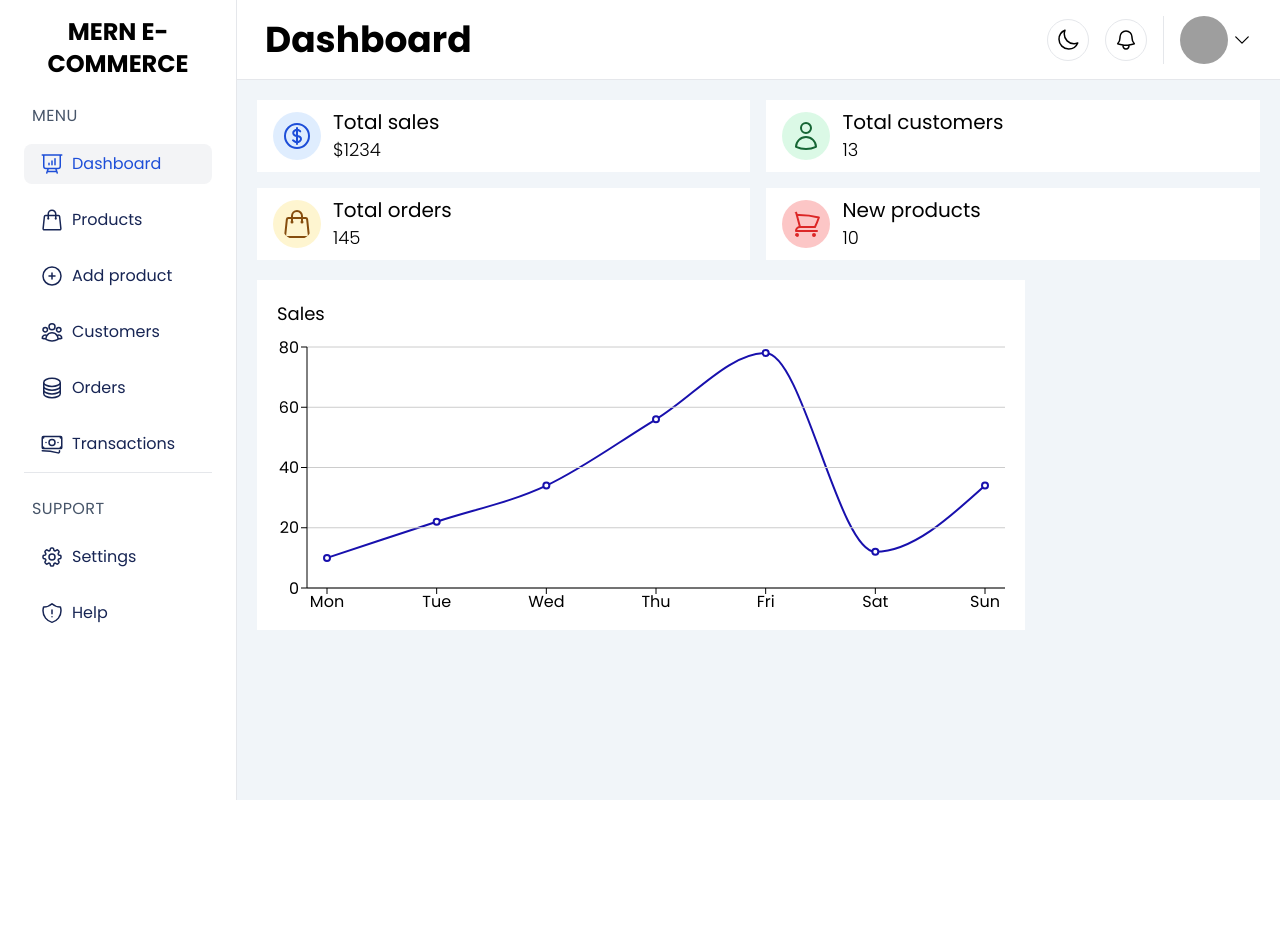
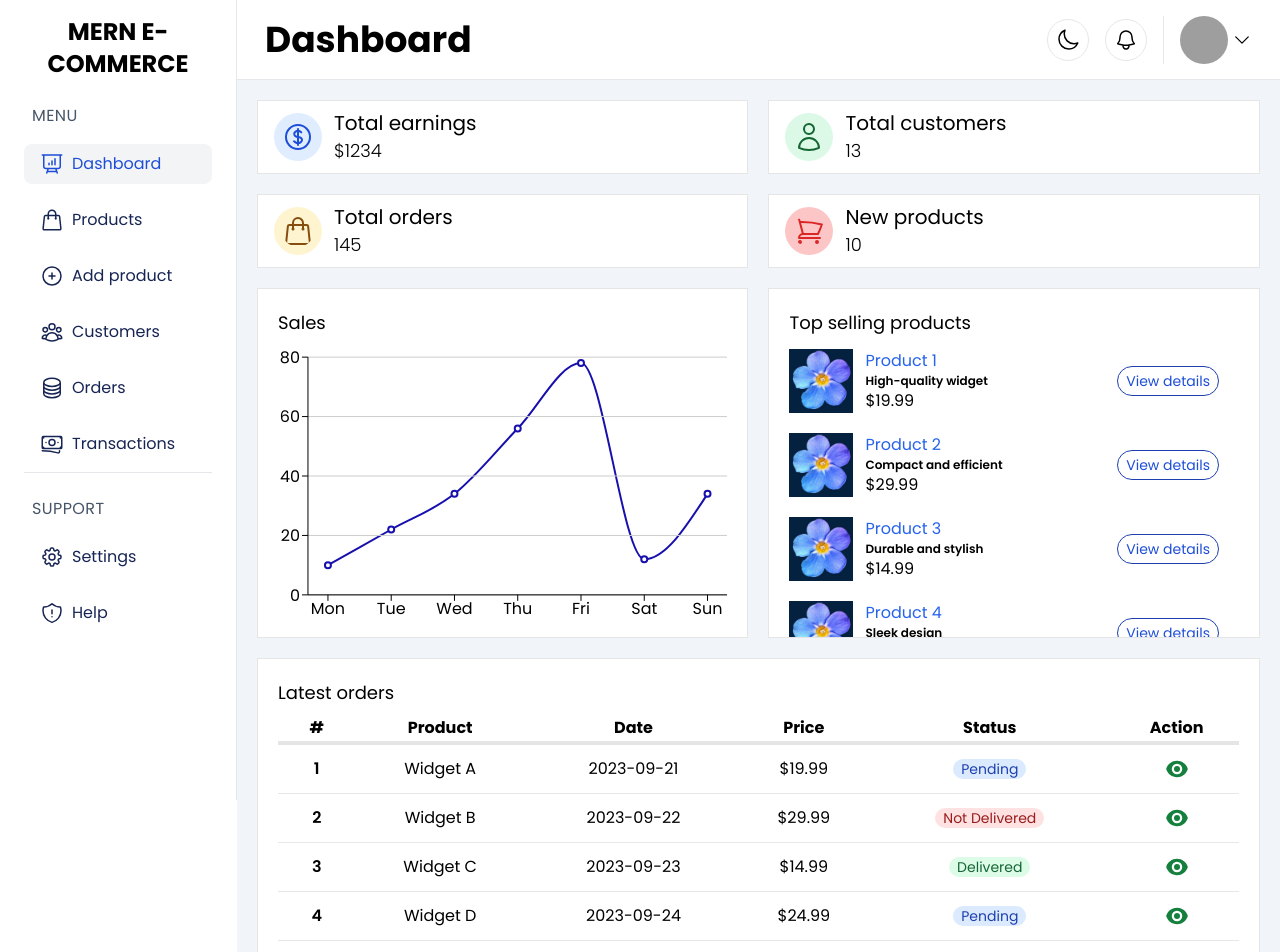
Before and after one commit to malalalash/MERN-ecommerce, a React (Vite) app in the folder admin/: page / in a window 1280 px wide. Shown: the top 952 px of the page. Before the commit the page ends 800 px from the top, so only its background shows below. Built offline with nearby package versions, Linux system fonts and the light colour scheme; grey boxes are pictures that could not be loaded.

Commit message:
created table for latest orders, top selling products components, various styles changes

```diff
--- a/admin/index.html
+++ b/admin/index.html
@@ -5,7 +5,7 @@
     <meta name="viewport" content="width=device-width, initial-scale=1.0" />
     <title>MERN ecommerce ADMIN dashboard</title>
   </head>
-  <body class="font-custom">
+  <body class="font-custom overflow-x-hidden">
     <div id="root"></div>
     <script type="module" src="/src/main.tsx"></script>
   </body>
--- a/admin/src/components/Header/Header.tsx
+++ b/admin/src/components/Header/Header.tsx
@@ -17,9 +17,9 @@ const Header = () => {
 
   return (
     <header className="border-b h-20">
-      <div className="flex w-full h-full items-center justify-between mx-auto px-3 lg:max-w-7xl lg:ml-0">
+      <div className="flex w-full h-full items-center justify-between mx-auto px-3 lg:ml-0">
         <div className="flex items-center">
-          <button onClick={handleMenu} className="sm:hidden">
+          <button onClick={handleMenu} className="md:hidden">
             <Bars3Icon className="w-7 h-7" />
           </button>
           <h1 className="capitalize text-xl sm:text-2xl md:text-3xl lg:text-4xl font-bold p-2 m-2">
--- a/admin/src/index.css
+++ b/admin/src/index.css
@@ -21,7 +21,7 @@
   }
 
   .box {
-    @apply bg-white w-full p-2;
+    @apply bg-white w-full p-2 border border-black/10;
   }
 
   .icon {
--- a/admin/src/layout/RootLayout.tsx
+++ b/admin/src/layout/RootLayout.tsx
@@ -5,17 +5,17 @@ import Header from "../components/Header/Header";
 const RootLayout = () => {
   const { isMenuOpen } = useMenu();
   return (
-    <div className="flex flex-row w-full overflow-hidden min-h-screen bg-white">
+    <div className="flex flex-row w-full min-h-screen bg-white">
       <aside
-        className={`min-h-screen transform transition-all duration-300 z-50 max-h-screen bg-white -translate-x-full sm:translate-x-0 ${
-          isMenuOpen ? "translate-x-0 absolute w-full" : "-translate-x-full"
+        className={`min-h-screen transform transition-all duration-300 z-50 max-h-screen bg-white -translate-x-full md:translate-x-0 ${
+          isMenuOpen ? "translate-x-0 w-full fixed" : "-translate-x-full"
         }`}
       >
         <NavBar />
       </aside>
       <main
         className={`w-full min-h-screen max-h-screen ${
-          isMenuOpen ? "" : "absolute sm:relative"
+          isMenuOpen ? "" : "absolute md:relative"
         }`}
       >
         <Header />
--- a/admin/src/pages/Home/Boxes.tsx
+++ b/admin/src/pages/Home/Boxes.tsx
@@ -8,12 +8,12 @@ import {
 const Boxes = () => {
   return (
     <div className="w-full">
-      <div className="grid grid-cols-1 md:grid-cols-2 2xl:grid-cols-4 gap-4">
+      <div className="grid grid-cols-1 md:grid-cols-2 2xl:grid-cols-4 gap-5">
         <div className="box">
           <div className="flex items-center gap-3 ml-2">
             <CurrencyDollarIcon className="icon bg-blue-400/20 text-blue-700" />
             <div className="flex flex-col">
-              <span className="title">Total sales</span>
+              <span className="title">Total earnings</span>
               <span className="value">$1234</span>
             </div>
           </div>
--- a/admin/src/pages/Home/Chart.tsx
+++ b/admin/src/pages/Home/Chart.tsx
@@ -42,9 +42,9 @@ import {
   },
 ];
 
-  export const renderLinneChart = (
+const renderLinneChart = (
   <ResponsiveContainer width="100%" height="100%">
-      <LineChart data={data} margin={{ left: -30, top: 19 }}>
+    <LineChart data={data} margin={{ left: -30, top: 20 }}>
       <Line type="monotone" dataKey="sales" stroke="#1810ad" strokeWidth={2} />
       <CartesianGrid stroke="#ccc" vertical={false} />
       <XAxis
@@ -57,3 +57,14 @@ import {
     </LineChart>
   </ResponsiveContainer>
 );
+
+const Chart = () => {
+  return (
+    <div className="bg-white border border-black/10 p-5 pb-10 h-[250px] sm:h-[350px] text-xs sm:text-base">
+      <span className="text-lg">Sales</span>
+      {renderLinneChart}
+    </div>
+  );
+};
+
+export default Chart;
--- a/admin/src/pages/Home/Home.tsx
+++ b/admin/src/pages/Home/Home.tsx
@@ -1,14 +1,17 @@
 import Boxes from "./Boxes";
-import { renderLinneChart } from "./Chart";
+import Chart from "./Chart";
+import Table from "./Table";
+import TopSelling from "./TopSelling";
 
 const Home = () => {
   return (
     <div className="grid grid-cols-1 gap-5">
       <Boxes />
-      <div className="bg-white p-5 pb-10 h-[250px] sm:h-[350px] text-xs sm:text-base max-w-3xl">
-        <span className="text-lg">Sales</span>
-        {renderLinneChart}
+      <div className="grid grid-cols-1 gap-5 xl:grid-cols-2 w-full">
+        <Chart />
+        <TopSelling />
       </div>
+      <Table />
     </div>
   );
 };
--- /dev/null
+++ b/admin/src/pages/Home/Table.tsx
@@ -0,0 +1,100 @@
+import { EyeIcon } from "@heroicons/react/24/solid";
+const arrayOfObjects = [
+  {
+    number: 1,
+    product: "Widget A",
+    date: "2023-09-21",
+    price: 19.99,
+    status: "Pending",
+  },
+  {
+    number: 2,
+    product: "Widget B",
+    date: "2023-09-22",
+    price: 29.99,
+    status: "Not Delivered",
+  },
+  {
+    number: 3,
+    product: "Widget C",
+    date: "2023-09-23",
+    price: 14.99,
+    status: "Delivered",
+  },
+  {
+    number: 4,
+    product: "Widget D",
+    date: "2023-09-24",
+    price: 24.99,
+    status: "Pending",
+  },
+  {
+    number: 5,
+    product: "Widget E",
+    date: "2023-09-25",
+    price: 9.99,
+    status: "Not Delivered",
+  },
+  {
+    number: 6,
+    product: "Widget F",
+    date: "2023-09-26",
+    price: 39.99,
+    status: "Delivered",
+  },
+];
+const Table = () => {
+  const statusClass = (status: string) => {
+    if (status === "Pending") return "bg-blue-100 text-blue-800";
+    if (status === "Not Delivered") return "bg-red-100 text-red-800";
+    return "bg-green-100 text-green-800";
+  };
+
+  return (
+    <div className="w-full max-h-[350px] overflow-y-scroll p-5 border border-black/10 bg-white">
+      <div className="w-full">
+        <h5 className="text-lg">Latest orders</h5>
+        <div className="w-full overflow-x-auto block min-w-[600px]">
+          <table className="w-full mt-2">
+            <thead className="border-b-4 border-black/10 text-xs lg:text-base">
+              <tr>
+                <th>#</th>
+                <th>Product</th>
+                <th>Date</th>
+                <th>Price</th>
+                <th>Status</th>
+                <th>Action</th>
+              </tr>
+            </thead>
+            <tbody className="text-center text-xs lg:text-base">
+              {arrayOfObjects.map((object, index) => (
+                <tr className="border-b hover:bg-slate-50" key={index}>
+                  <td className="font-semibold p-2 md:p-3">{object.number}</td>
+                  <td>{object.product}</td>
+                  <td>{object.date}</td>
+                  <td>${object.price}</td>
+                  <td>
+                    <span
+                      className={`px-2 ${statusClass(
+                        object.status
+                      )} rounded-full md:text-sm`}
+                    >
+                      {object.status}
+                    </span>
+                  </td>
+                  <td>
+                    <button>
+                      <EyeIcon className="inline-block w-6 h-6 text-green-700" />
+                    </button>
+                  </td>
+                </tr>
+              ))}
+            </tbody>
+          </table>
+        </div>
+      </div>
+    </div>
+  );
+};
+
+export default Table;
--- /dev/null
+++ b/admin/src/pages/Home/TopSelling.tsx
@@ -0,0 +1,85 @@
+import { Link } from "react-router-dom";
+import flower from "../../assets/jeff-lowery-9wF7Bm8s5jQ-unsplash (1).jpg";
+
+const arrayOfProducts = [
+  {
+    id: 1,
+    img: flower,
+    productName: "Product 1",
+    shortDescription: "High-quality widget",
+    price: 19.99,
+  },
+  {
+    id: 2,
+    img: flower,
+    productName: "Product 2",
+    shortDescription: "Compact and efficient",
+    price: 29.99,
+  },
+  {
+    id: 3,
+    img: flower,
+    productName: "Product 3",
+    shortDescription: "Durable and stylish",
+    price: 14.99,
+  },
+  {
+    id: 4,
+    img: flower,
+    productName: "Product 4",
+    shortDescription: "Sleek design",
+    price: 39.99,
+  },
+  {
+    id: 5,
+    img: flower,
+    productName: "Product 5",
+    shortDescription: "Versatile and reliable",
+    price: 24.99,
+  },
+  {
+    id: 6,
+    img: flower,
+    productName: "Product 6",
+    shortDescription: "Eco-friendly",
+    price: 49.99,
+  },
+];
+
+const TopSelling = () => {
+  return (
+    <div className="w-full bg-white p-5 overflow-y-scroll max-h-[350px] border border-black/10">
+      <h5 className="text-lg">Top selling products</h5>
+      <div className="flex flex-col gap-5 mt-3">
+        {arrayOfProducts.map((product) => (
+          <div key={product.id} className="flex justify-between items-center">
+            <div className="flex gap-3">
+              <img
+                className="w-14 h-14 md:w-16 md:h-16"
+                src={product.img}
+                alt={product.productName}
+              />
+              <div>
+                <Link
+                  className="text-blue-600 hover:text-blue-800 text-sm md:text-base"
+                  to={product.productName}
+                >
+                  {product.productName}
+                </Link>
+                <p className="text-xs font-semibold truncate max-w-[100px] sm:max-w-[300px]">
+                  {product.shortDescription}
+                </p>
+                <span className="text-sm md:text-base">${product.price}</span>
+              </div>
+            </div>
+            <button className="border transition hover:bg-blue-800 hover:shadow hover:text-white border-blue-800 text-blue-700 text-xs md:text-sm p-1 px-2 rounded-full mr-5">
+              View details
+            </button>
+          </div>
+        ))}
+      </div>
+    </div>
+  );
+};
+
+export default TopSelling;
```
Also changed, not shown: admin/src/assets/jeff-lowery-9wF7Bm8s5jQ-unsplash (1).jpg (added). Lines whose indentation alone changed are shown as unchanged.
